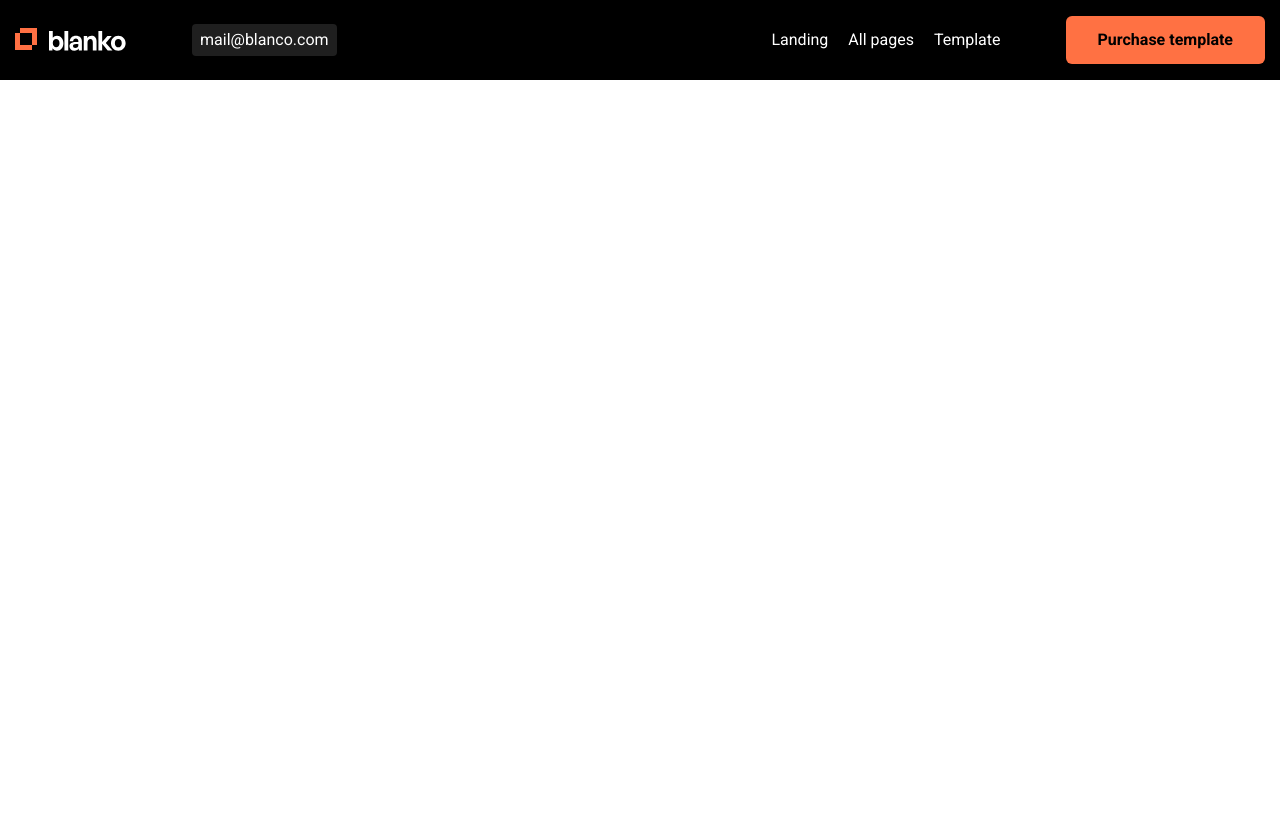
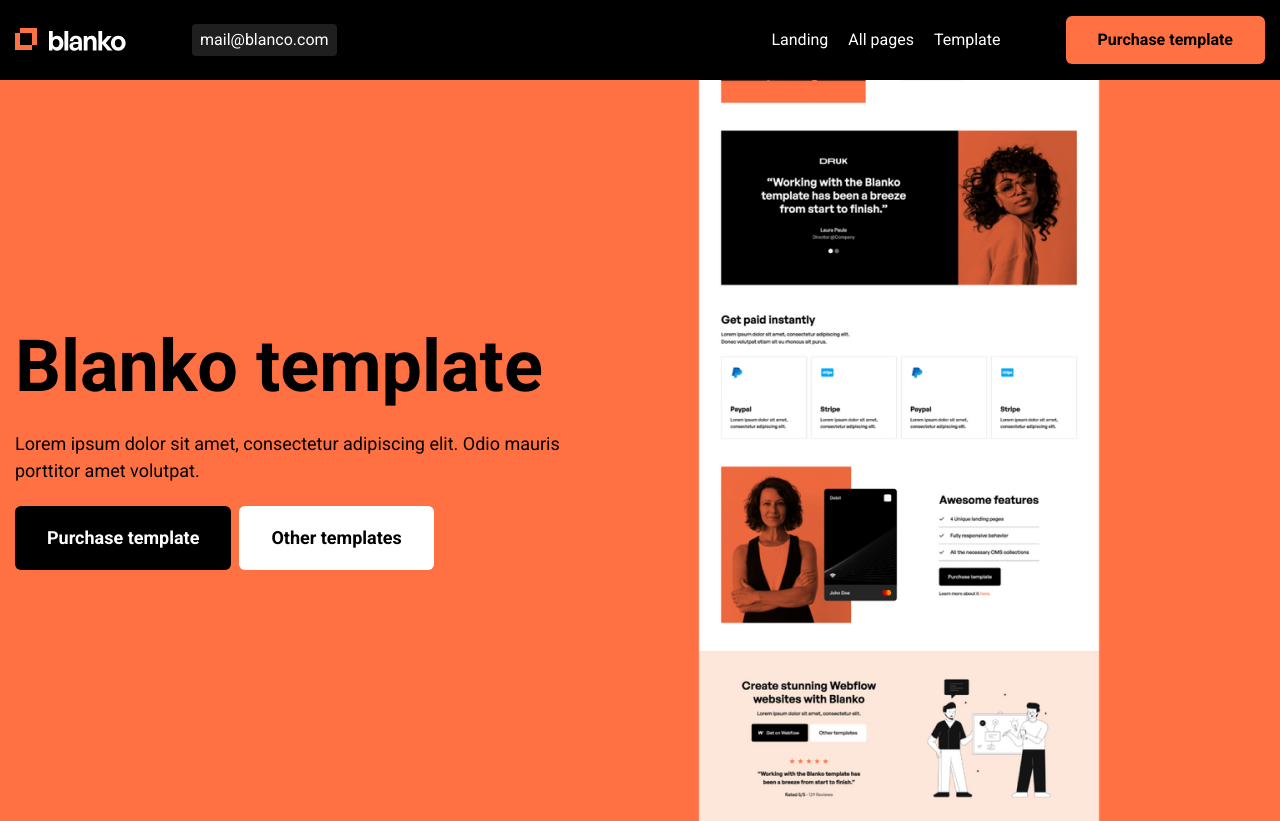
Before and after one commit to kasim876/blanco, a plain HTML site: page index.html in a window 1280 px wide. Before the commit the page ends 800 px from the top, so only its background shows below. Drawn offline with Linux system fonts and the light colour scheme.

Commit message:
add hero section

```diff
--- a/index.html
+++ b/index.html
@@ -32,5 +32,17 @@
             </nav>
         </div>
     </header>
+    <main>
+        <section class="hero">
+            <div class="container">
+                <h1 class="hero__title">Blanko template</h1>
+                <p class="hero__descr">Lorem ipsum dolor sit amet, consectetur adipiscing elit. Odio mauris porttitor amet volutpat.</p>
+                <div class="hero__btns">
+                    <button class="btn-reset hero__btn hero__btn--black">Purchase template</button>
+                    <button class="btn-reset hero__btn hero__btn--light">Other templates</button>
+                </div>
+            </div>
+        </section>
+    </main>
 </body>
 </html>
--- a/styles/main.css
+++ b/styles/main.css
@@ -162,3 +162,52 @@ img {
     color: var(--black);
     background-color: var(--orange);
 }
+
+.hero {
+    padding: 251px 0;
+    background-color: var(--orange);
+    background-image: url('../img/bg.png');
+    background-repeat: no-repeat;
+    background-position: right 20% bottom;
+}
+
+.hero__title {
+    margin: 0;
+    margin-bottom: 27px;
+    font-weight: 700;
+    font-size: 72px;
+    line-height: 100%;
+    color: var(--black);
+}
+
+.hero__descr {
+    max-width: 590px;
+    margin: 0;
+    margin-bottom: 22px;
+    font-size: 18px;
+    line-height: 150%;
+    color: #000;
+}
+
+.hero__btns {
+    display: flex;
+    gap: 8px;
+}
+
+.hero__btn {
+    border-radius: 6px;
+    padding: 20px 32px;
+    font-weight: 700;
+    font-size: 18px;
+    line-height: 133%;
+}
+
+.hero__btn--black {
+    color: var(--light);
+    background-color: var(--black);
+}
+
+.hero__btn--light {
+    color: var(--black);
+    background-color: var(--light);
+}
```
Also changed, not shown: img/bg.png (added).
